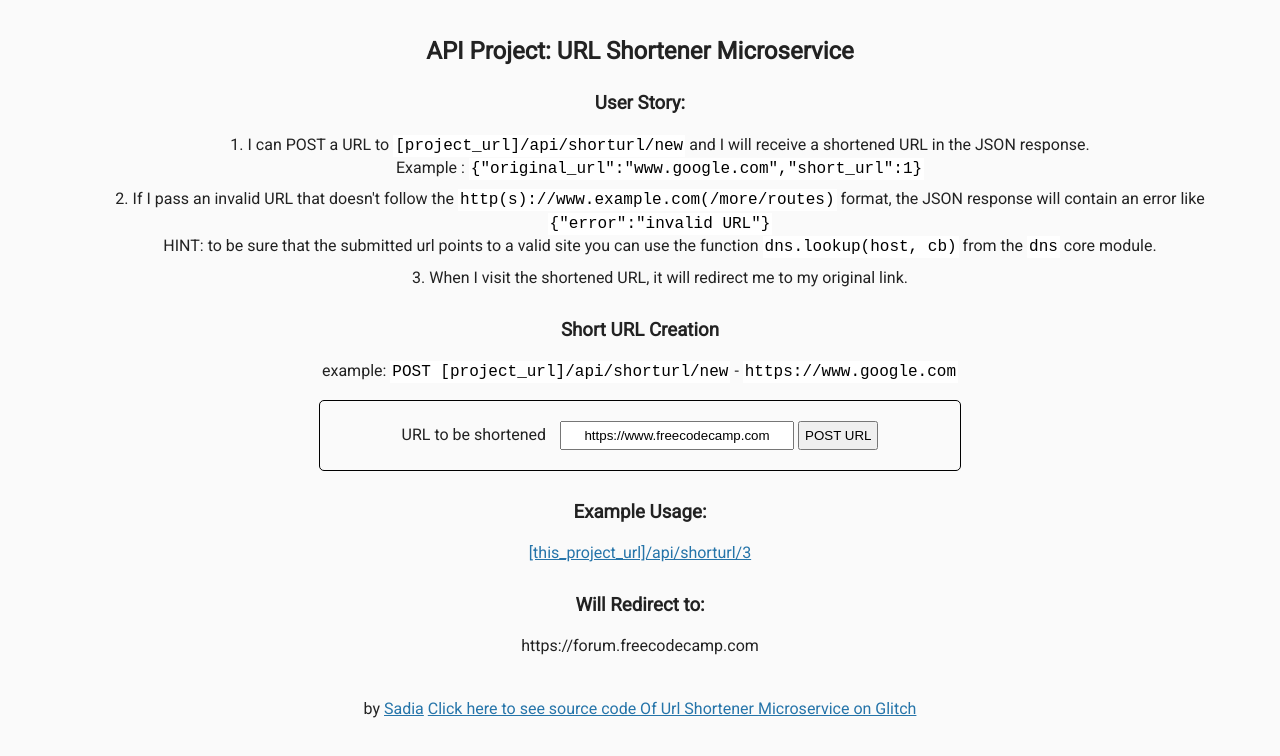
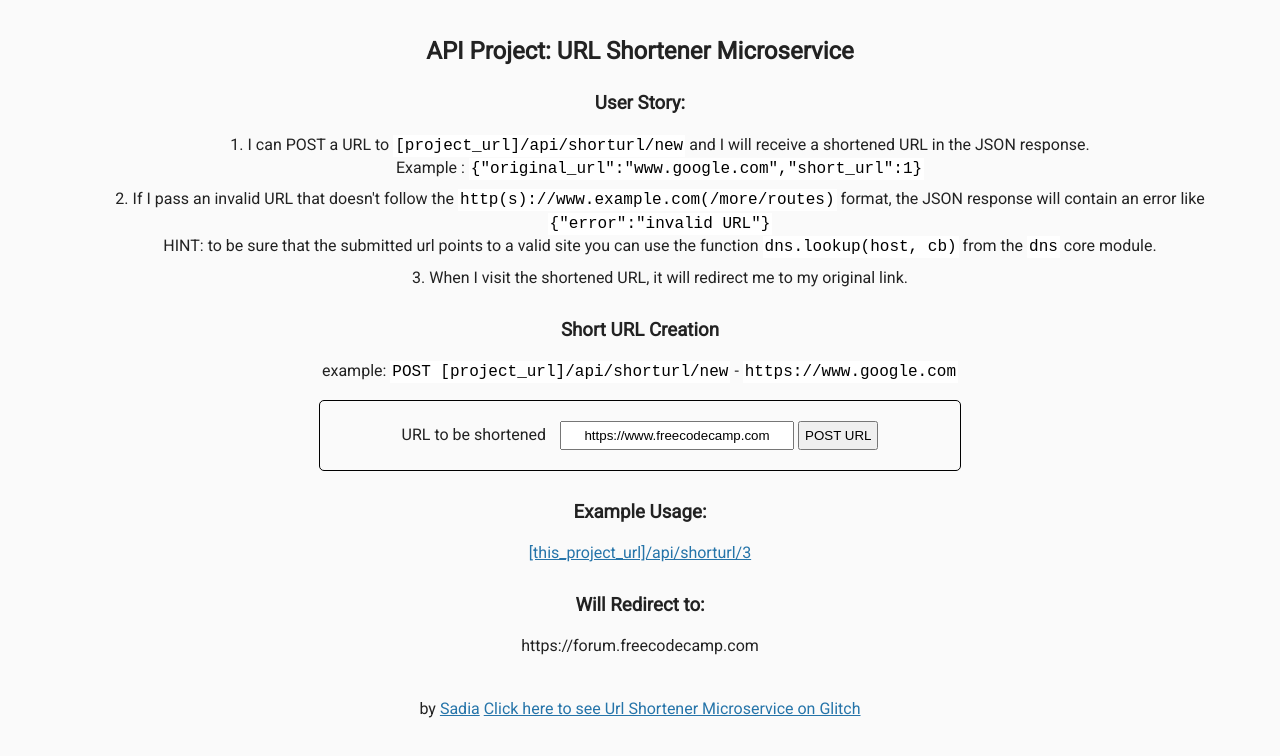
Before and after one commit to SadiaWaleem/url_shortener_microservice, a website: page views/index.html in a window 1280 px wide. Drawn offline with Linux system fonts and the light colour scheme.

Commit message:
🔪🌂 Updated with Glitch

```diff
--- a/views/index.html
+++ b/views/index.html
@@ -40,7 +40,7 @@
       <div class="footer">
         <p>
           by <a href="https://github.com/SadiaWaleem/url_shortener_microservice">Sadia</a>
-          <a href="https://glitch.com/edit/#!/button-stick">Click here to see source code Of Url Shortener Microservice on Glitch</a>
+          <a href="https://button-stick.glitch.me">Click here to see Url Shortener Microservice on Glitch</a>
         </p>
       </div>
    </body>
```
